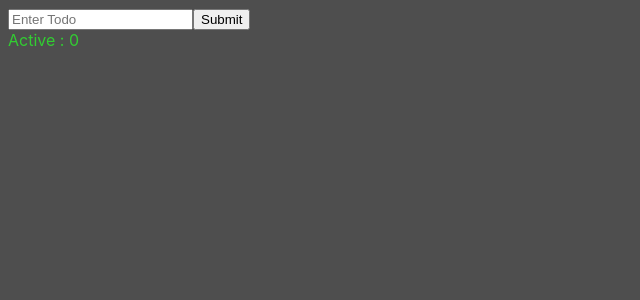
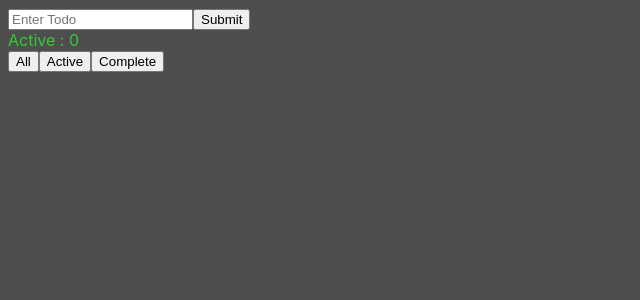
Before and after one commit to rksingh2001/TodoList, a React (Create React App) app: page / in a window 1280 px wide. Shown: the top 300 px of the page, without its empty margins (0-640 px from the left). Built offline with nearby package versions, Linux system fonts and the light colour scheme.

Commit message:
Filter all/active/complete

```diff
--- a/src/todoList.js
+++ b/src/todoList.js
@@ -17,7 +17,8 @@ import Todo from './Todo'
 
 export default class TodoList extends React.Component {
   state = {
-    todos : []
+    todos : [],
+    todoFilter : 'All',
   }
 
   addTodo = (todo) => {
@@ -41,18 +42,34 @@ export default class TodoList extends React.Component {
     })
   }
 
+  updateFilter = (filter) => {
+    this.setState({
+      todoFilter : filter
+    })
+  }
+
   render() {
+    let todos = [];
+    if (this.state.todoFilter === 'All') todos = this.state.todos;
+    if (this.state.todoFilter === 'Active') todos = this.state.todos.filter(todo => !todo.complete);
+    if (this.state.todoFilter === 'Complete') todos = this.state.todos.filter(todo => todo.complete);
+
     return (
       <div>
         <TodoForm todos={this.state.todos} addTodo={this.addTodo}/>
         <div style={{color : 'limegreen'}}>Active : {this.state.todos.filter(todo => !todo.complete).length}</div>
-        {this.state.todos.map((todo) => (
+        {todos.map((todo) => (
           <Todo
             todo={todo}
             key={todo.id}
             toggleComplete={() => this.toggleComplete(todo.id)}
           />
         ))}
+        <div>
+          <button onClick={() => this.updateFilter('All')}>All</button>
+          <button onClick={() => this.updateFilter('Active')}>Active</button>
+          <button onClick={() => this.updateFilter('Complete')}>Complete</button>
+        </div>
       </div>
     )
   }
```
